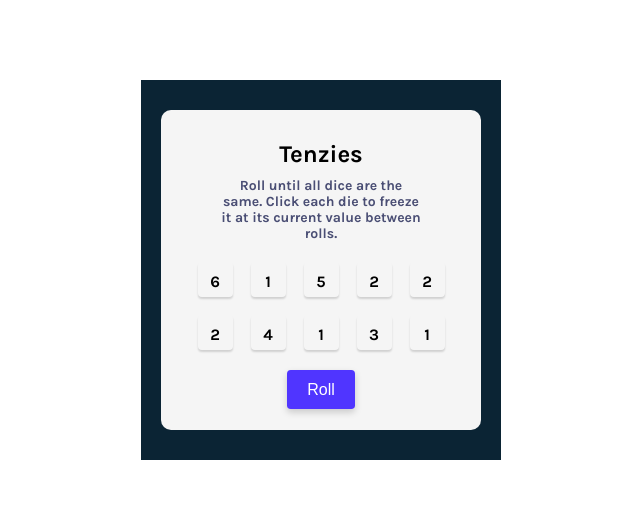
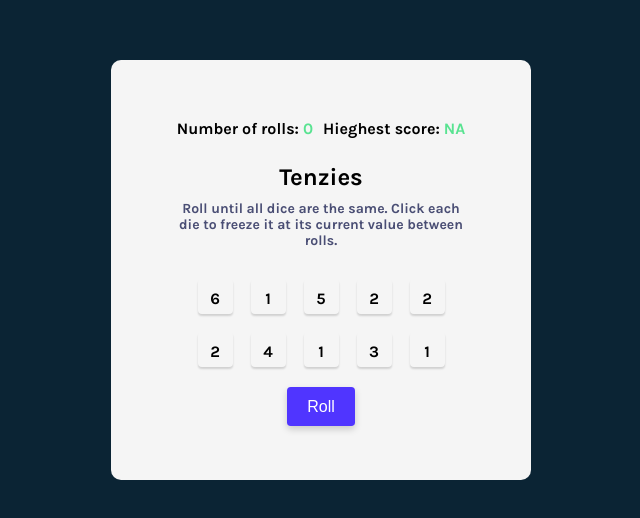
Before and after one commit to el7amrawy/Tenzies, a React (Vite) app: page / in a window 1280 px wide. Shown: the part 130-648 px from the top of the page, without its empty margins (319-959 px from the left). Built offline with nearby package versions, Linux system fonts and the light colour scheme.

Commit message:
added  best score & num of rolls

```diff
--- a/src/components/Main.jsx
+++ b/src/components/Main.jsx
@@ -9,6 +9,10 @@ const Main = () => {
    */
   const [dice, setDice] = useState(() => allNewDice());
   const [tenzies, setTenzies] = useState(false);
+  const [numOfRolls, setNumOfRolls] = useState(0);
+  const [hieghest, SetHieghest] = useState(
+    () => parseInt(localStorage.hieghest) || "NA"
+  );
 
   /**
    * Effects
@@ -24,9 +28,16 @@ const Main = () => {
     });
     if (n === dice.length) {
       setTenzies((prev) => !prev);
-      // alert("u won");
     }
   }, [dice]);
+
+  useEffect(() => {
+    if (numOfRolls !== 0 && (hieghest > numOfRolls || hieghest == "NA")) {
+      SetHieghest(numOfRolls);
+      localStorage.setItem("hieghest", JSON.stringify(numOfRolls));
+    }
+    // console.log(parseInt(hieghest), numOfRolls, hieghest);
+  }, [tenzies]);
 
   /**
    * Functions
@@ -41,10 +52,17 @@ const Main = () => {
   }
 
   function rollDice() {
-    const newDice = allNewDice();
-    setDice((oldDice) =>
-      oldDice.map((die, i) => (die.isHeld ? die : newDice[i]))
-    );
+    if (!tenzies) {
+      const newDice = allNewDice();
+      setDice((oldDice) =>
+        oldDice.map((die, i) => (die.isHeld ? die : newDice[i]))
+      );
+      setNumOfRolls((prev) => prev + 1);
+    } else {
+      setDice(allNewDice());
+      setTenzies(false);
+      setNumOfRolls(0);
+    }
   }
 
   function holdDice(id) {
@@ -74,6 +92,14 @@ const Main = () => {
   return (
     <div className="main">
       <div>
+        <div className="counter">
+          <span>
+            Number of rolls: <strong>{numOfRolls}</strong>
+          </span>
+          <span>
+            Hieghest score: <strong>{hieghest}</strong>
+          </span>
+        </div>
         <h2>Tenzies</h2>
         <p>
           Roll until all dice are the same. Click each die to freeze it at its
--- a/src/index.css
+++ b/src/index.css
@@ -9,12 +9,6 @@
 body {
   font-family: "Karla", sans-serif;
 }
-#root {
-  display: flex;
-  justify-content: center;
-  align-items: center;
-  height: 100vh;
-}
 /*
 * ================ Main ================
 */
@@ -23,19 +17,23 @@ body {
   display: flex;
   justify-content: center;
   align-items: center;
-  width: 360px;
-  height: 380px;
+  width: 100vw;
+  height: 100vh;
   background: #0b2434;
 }
 .main > div {
-  width: 320px;
-  height: 320px;
+  width: 420px;
+  height: 420px;
   background: #f5f5f5;
   border-radius: 10px;
   text-align: center;
+  display: flex;
+  flex-direction: column;
+  justify-content: center;
+  align-items: center;
 }
 .main > div h2 {
-  margin-top: 30px;
+  margin-top: 20px;
 }
 .main > div p {
   font-weight: 400;
@@ -79,3 +77,15 @@ body {
 .main > div button:active {
   box-shadow: inset 5px 5px 10px -3px rgba(0, 0, 0, 0.7);
 }
+
+.counter {
+  display: flex;
+  justify-content: space-between;
+}
+.counter span {
+  display: inline-block;
+  margin: 5px;
+}
+.counter span strong {
+  color: #59e391;
+}
```
